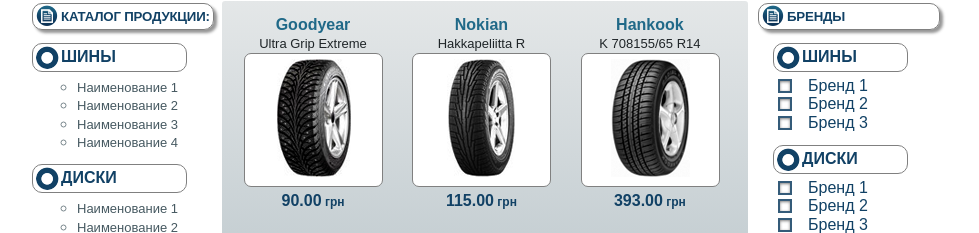
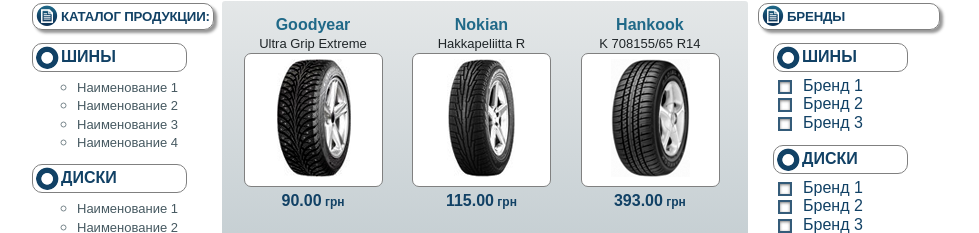
Before and after one commit to sirmanyevhenii/GoIT, a plain HTML site: page hw-6/index.html in a window 1280 px wide. Shown: the part 493-726 px from the top of the page, without its empty margins (153-1132 px from the left). Drawn offline with Linux system fonts and the light colour scheme.

Commit message:
bug fixed 9

```diff
--- a/hw-6/css/style.css
+++ b/hw-6/css/style.css
@@ -397,7 +397,7 @@ font-size: 16px;
 [type="checkbox"]:not(:checked) + label,
 [type="checkbox"]:checked + label {
   position: relative;
-  padding-left: 30px;
+  padding-left: 25px;
   cursor: pointer;
 }
 
@@ -406,7 +406,7 @@ font-size: 16px;
 [type="checkbox"]:checked + label:before {
   content: '';
   position: absolute;
-  left: 0; top: 2px;
+  left: 0; top: 3px;
   width: 10px; height: 10px;
   border: 2px solid #345b79;
   background: #fff;
@@ -417,8 +417,8 @@ font-size: 16px;
 [type="checkbox"]:checked + label:after {
   content: '✔';
   position: absolute;
-  top: 2px; left: 3px;
-  font-size: 13px;
+  top: 4px; left: 3px;
+  font-size: 10px;
   line-height: 13px;
   color: #09ad7e;
   transition: all .2s;
@@ -428,9 +428,6 @@ font-size: 16px;
   opacity: 0;
 }
 
-[type="checkbox"]:checked + label:after {
-  opacity: 1;
-}
 
 .brand button {
 	width: 80px;
```
